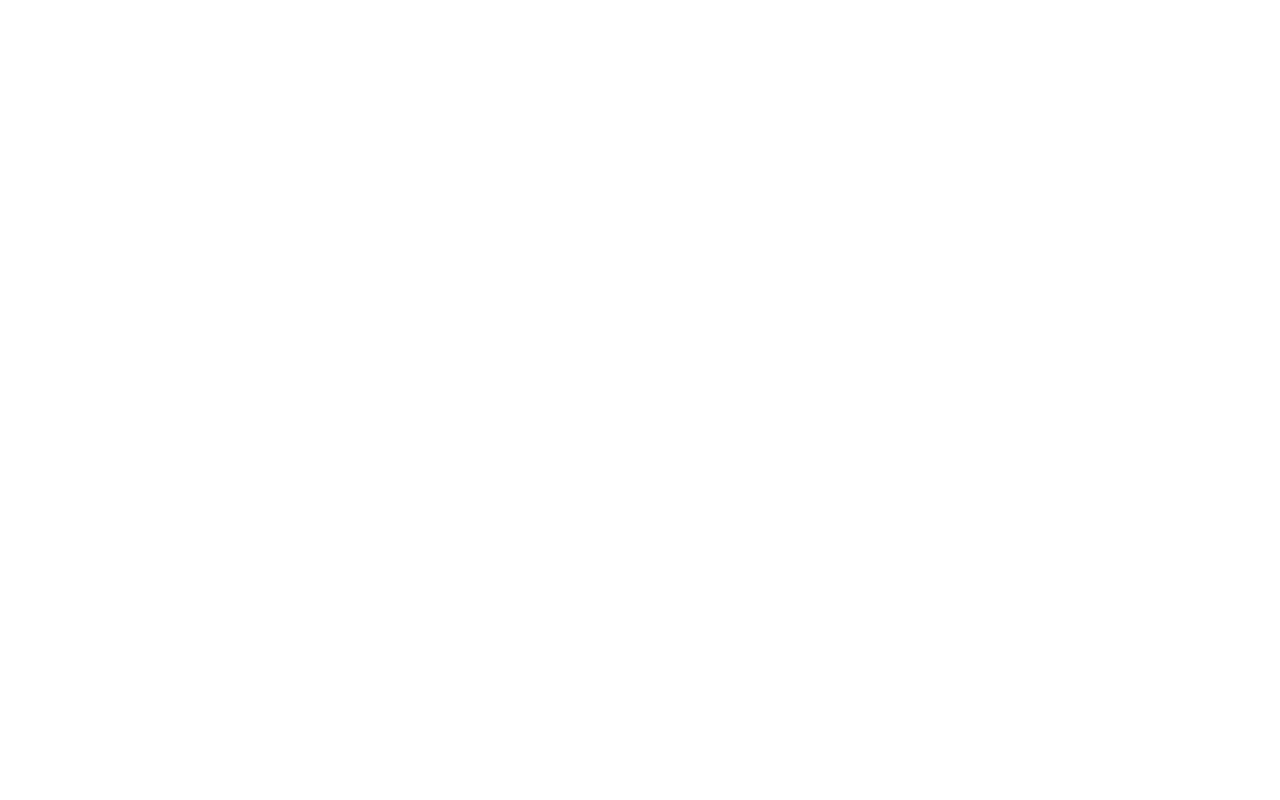
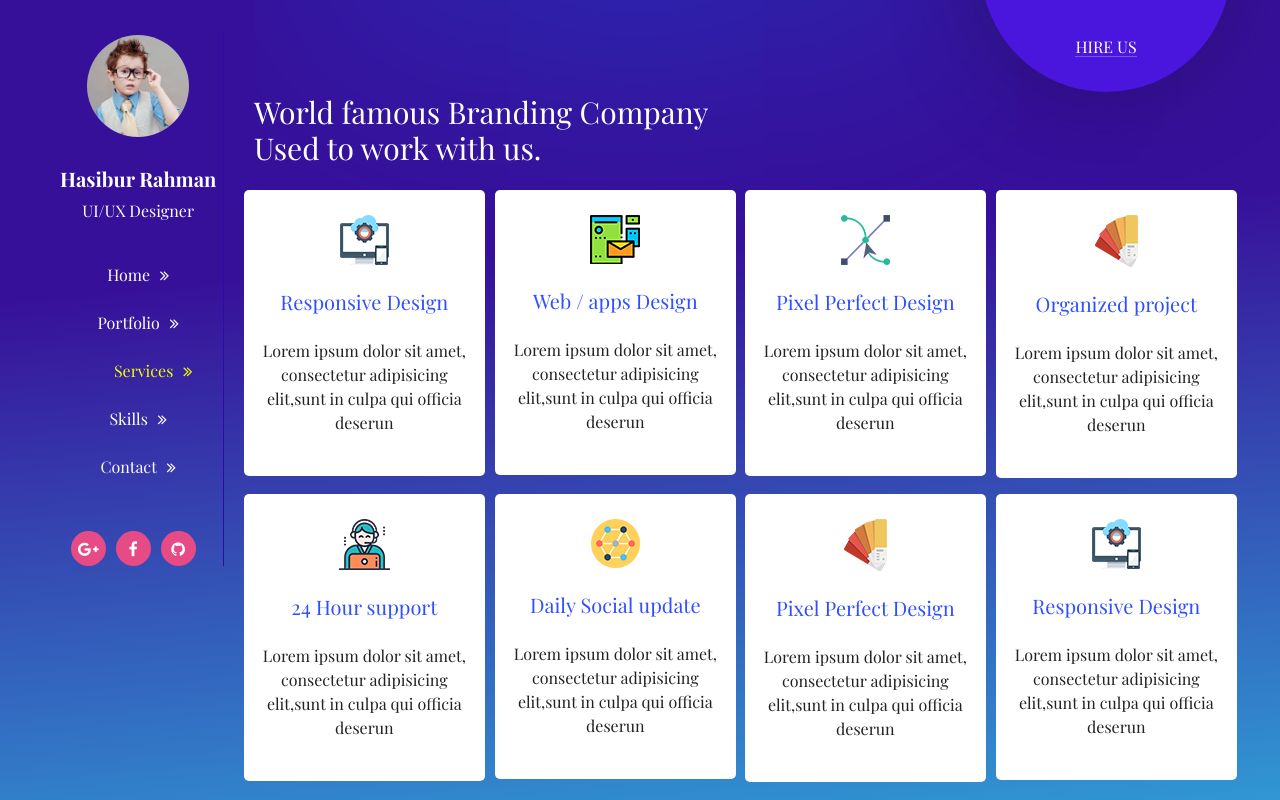
Before and after one commit to hasibweb/portfolio-template, a plain HTML site: page skills.html in a window 1280 px wide. Drawn offline with nearby package versions, Linux system fonts and the light colour scheme; a web font is replaced by a local one.

Commit message:
remove html link

```diff
--- a/assets/css/base.css
+++ b/assets/css/base.css
@@ -62,7 +62,6 @@ h6 {
 /* Hire us button */
 
 .hire-us-btn a {
-    border-bottom: 1px solid #7750e5;
     position: relative;
     margin-bottom: 35px;
     margin-right: 90px;
@@ -80,6 +79,16 @@ h6 {
     transform: translateX(-50%);
     z-index: -1;
     box-shadow: 0 0px 100px -20px #230e5d;
+}
+
+.hire-us-btn a::before {
+    content: '';
+    width: 100%;
+    height: 1px;
+    background: #7750e5;
+    position: absolute;
+    bottom: 2px;
+    left: 0;
 }
 
 .hire-us-btn a:hover {
--- a/skills.html
+++ b/skills.html
@@ -0,0 +1,219 @@
+<!DOCTYPE html>
+<html lang="en">
+
+<head>
+    <meta charset="UTF-8">
+    <meta name="viewport" content="width=device-width, initial-scale=1.0">
+    <meta http-equiv="X-UA-Compatible" content="ie=edge">
+    <title>Portfolio Template</title>
+    <!-- Fonts -->
+    <link href="https://fonts.googleapis.com/css?family=Playfair+Display:400,400i,700,700i,900,900i" rel="stylesheet">
+    <!-- Styles -->
+    <link rel="stylesheet" href="assets/css/main.css">
+</head>
+
+<body>
+    <!-- Preloader -->
+    <div id="preloader"></div>
+    <!-- Root Element -->
+    <main class="root-elem">
+        <div class="container">
+            <div class="row">
+                <!-- Aside -->
+                <div class="col-lg-2 col-md-3">
+                    <aside class="page-sidebar" data-aos="fade-right" data-aos-delay="350" data-aos-duration="600">
+                        <!-- Author Figure -->
+                        <figure class="author-info text-center">
+                            <img class="auth-img rounded-circle" src="assets/img/auth.jpg" alt="auth">
+                            <figcaption>
+                                <h5 class="font-weight-bold">Hasibur Rahman</h5>
+                                <p>UI/UX Designer</p>
+                            </figcaption>
+                        </figure>
+                        <!-- Author Figure// -->
+                        <div class="sidebar-nav">
+                            <ul class="p-4">
+                                <li>
+                                    <a href="index.html">Home</a>
+                                </li>
+                                <li>
+                                    <a href="portfolio.html">Portfolio</a>
+                                </li>
+                                <li class="active">
+                                    <a href="services.html">Services</a>
+                                </li>
+                                <li>
+                                    <a href="skills.html">Skills</a>
+                                </li>
+                                <li>
+                                    <a href="contact.html">Contact</a>
+                                </li>
+                            </ul>
+                        </div>
+                        <!-- Social Icons -->
+                        <div class="sidebar-social-icons">
+                            <ul class="d-flex justify-content-center">
+                                <li>
+                                    <a href="www.google.com">
+                                        <i class="fa fa-google-plus"></i>
+                                    </a>
+                                </li>
+                                <li>
+                                    <a href="www.facebook.com">
+                                        <i class="fa fa-facebook"></i>
+                                    </a>
+                                </li>
+                                <li>
+                                    <a href="www.github.com">
+                                        <i class="fa fa-github"></i>
+                                    </a>
+                                </li>
+                            </ul>
+                        </div>
+                    </aside>
+                </div>
+                <!-- Aside// -->
+                <!-- Section Start -->
+                <div class="col-lg-10 col-md-9">
+                    <section>
+                        <div class="hire-us-btn d-flex justify-content-end">
+                            <a href="#" data-aos="fade-down" data-aos-delay="1500">HIRE US</a>
+                        </div>
+                        <!-- Services Area -->
+                        <div class="services-area">
+                            <h3 class="mb-4">World famous Branding Company
+                                <span class="d-block">Used to work with us.</span>
+                            </h3>
+                            <div class="row services-row">
+                                <!-- Service -->
+                                <div class="col-lg-3 col-md-4 col-sm-6">
+                                    <figure data-aos="flip-right" data-aos-duration="800" data-aos-delay="200">
+                                        <img src="assets/img/i8.png" alt="icon">
+                                        <figcaption>
+                                            <h5>Responsive Design</h5>
+                                            <p>Lorem ipsum dolor sit amet, consectetur adipisicing elit,sunt in culpa qui officia
+                                                deserun
+                                            </p>
+                                        </figcaption>
+
+                                    </figure>
+                                </div>
+                                <!-- Service// -->
+                                <!-- Service -->
+                                <div class="col-lg-3 col-md-4 col-sm-6">
+                                    <figure data-aos="flip-right" data-aos-duration="800" data-aos-delay="200">
+                                        <img src="assets/img/i9.png" alt="icon">
+                                        <figcaption>
+                                            <h5>Web / apps Design</h5>
+                                            <p>Lorem ipsum dolor sit amet, consectetur adipisicing elit,sunt in culpa qui officia
+                                                deserun
+                                            </p>
+                                        </figcaption>
+
+                                    </figure>
+                                </div>
+                                <!-- Service// -->
+                                <!-- Service -->
+                                <div class="col-lg-3 col-md-4 col-sm-6">
+                                    <figure data-aos="flip-right" data-aos-duration="800" data-aos-delay="200">
+                                        <img src="assets/img/i10.png" alt="icon">
+                                        <figcaption>
+                                            <h5>Pixel Perfect Design</h5>
+                                            <p>Lorem ipsum dolor sit amet, consectetur adipisicing elit,sunt in culpa qui officia
+                                                deserun
+                                            </p>
+                                        </figcaption>
+
+                                    </figure>
+                                </div>
+                                <!-- Service// -->
+                                <!-- Service -->
+                                <div class="col-lg-3 col-md-4 col-sm-6">
+                                    <figure data-aos="flip-right" data-aos-duration="800" data-aos-delay="200">
+                                        <img src="assets/img/i11.png" alt="icon">
+                                        <figcaption>
+                                            <h5>Organized project</h5>
+                                            <p>Lorem ipsum dolor sit amet, consectetur adipisicing elit,sunt in culpa qui officia
+                                                deserun
+                                            </p>
+                                        </figcaption>
+
+                                    </figure>
+                                </div>
+                                <!-- Service// -->
+                                <!-- Service -->
+                                <div class="col-lg-3 col-md-4 col-sm-6">
+                                    <figure data-aos="flip-right" data-aos-duration="800" data-aos-delay="200">
+                                        <img src="assets/img/i12.png" alt="icon">
+                                        <figcaption>
+                                            <h5>24 Hour support</h5>
+                                            <p>Lorem ipsum dolor sit amet, consectetur adipisicing elit,sunt in culpa qui officia
+                                                deserun
+                                            </p>
+                                        </figcaption>
+
+                                    </figure>
+                                </div>
+                                <!-- Service// -->
+                                <!-- Service -->
+                                <div class="col-lg-3 col-md-4 col-sm-6">
+                                    <figure data-aos="flip-right" data-aos-duration="800" data-aos-delay="200">
+                                        <img src="assets/img/i13.png" alt="icon">
+                                        <figcaption>
+                                            <h5>Daily Social update</h5>
+                                            <p>Lorem ipsum dolor sit amet, consectetur adipisicing elit,sunt in culpa qui officia
+                                                deserun
+                                            </p>
+                                        </figcaption>
+
+                                    </figure>
+                                </div>
+                                <!-- Service// -->
+                                <!-- Service -->
+                                <div class="col-lg-3 col-md-4 col-sm-6">
+                                    <figure data-aos="flip-right" data-aos-duration="800" data-aos-delay="200">
+                                        <img src="assets/img/i11.png" alt="icon">
+                                        <figcaption>
+                                            <h5>Pixel Perfect Design</h5>
+                                            <p>Lorem ipsum dolor sit amet, consectetur adipisicing elit,sunt in culpa qui officia
+                                                deserun
+                                            </p>
+                                        </figcaption>
+
+                                    </figure>
+                                </div>
+                                <!-- Service// -->
+                                <!-- Service -->
+                                <div class="col-lg-3 col-md-4 col-sm-6">
+                                    <figure data-aos="flip-right" data-aos-duration="800" data-aos-delay="200">
+                                        <img src="assets/img/i8.png" alt="icon">
+                                        <figcaption>
+                                            <h5>Responsive Design</h5>
+                                            <p>Lorem ipsum dolor sit amet, consectetur adipisicing elit,sunt in culpa qui officia
+                                                deserun
+                                            </p>
+                                        </figcaption>
+
+                                    </figure>
+                                </div>
+                                <!-- Service// -->
+
+                            </div>
+                        </div>
+                        <!-- Services Area// -->
+                    </section>
+                </div>
+                <!-- Section End// -->
+            </div>
+        </div>
+    </main>
+
+    <!-- Scripts -->
+    <script src="assets/js/vendor/jquery-3.2.1.min.js"></script>
+    <script src="assets/js/vendor/bootstrap.bundle.min.js"></script>
+    <script src="assets/js/plugins/owl.carousel.min.js"></script>
+    <script src="assets/js/plugins/aos.js"></script>
+    <script src="assets/js/main.js"></script>
+</body>
+
+</html>
```
Also changed, not shown: index.html (+0 -5 lines), portfolio.html (+0 -5 lines), services.html (+6 -11 lines).
